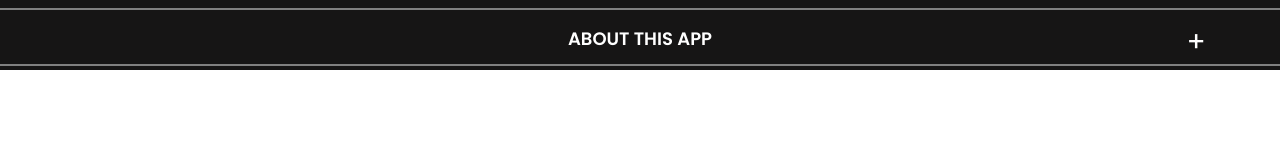
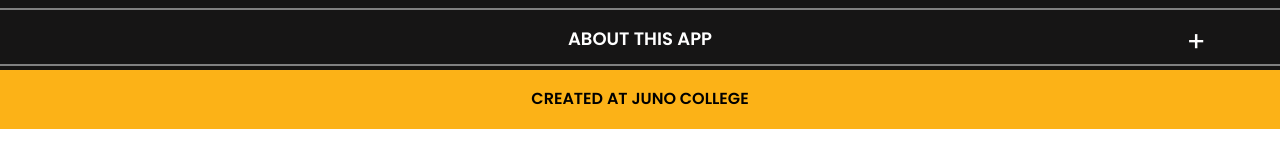
Before and after one commit to Louistam888/project3-box12, a React (Create React App) app: page / in a window 1280 px wide. Shown: the part 625-792 px from the top of the page. Built offline with nearby package versions, Linux system fonts and the light colour scheme; no server answers; the database is empty.

Commit message:
added footer

```diff
--- a/src/About.js
+++ b/src/About.js
@@ -27,7 +27,7 @@ const About = (props)=> {
                 <div className="aboutContent">
                 <h3>What is the Box 12 Association?</h3>
 
-                  <p className="aboutDetails"> Founded in 1948, the Box 12 Association has been providing continous support to Toronto firefighters for over 70 years. This all-volunteer organization brings much-needed refreshments and food to fire crews at large emergency scenes. The organization's name comes from alarm box 12, which was pulled in 1904 to summon emergency crews at the outbreak of the Great Toronto Fire - the largest in Toronto's history.
+                  <p className="aboutDetails"> Founded in 1948, the Box 12 Association has been providing continuous support to Toronto firefighters for over 70 years. This all-volunteer organization brings much-needed refreshments and food to fire crews at large emergency scenes. The organization's name comes from alarm box 12, which was pulled in 1904 to summon emergency crews at the outbreak of the Great Toronto Fire - the largest in Toronto's history.
                   </p>
                 </div>
               </div>
@@ -39,4 +39,4 @@ const About = (props)=> {
   )
 }
 
-export default About
+export default About;
--- a/src/App.js
+++ b/src/App.js
@@ -6,6 +6,7 @@ import Available from './Available';
 import Allvolunteers from "./Allvolunteers";
 import Addnewvol from "./Addnewvol";
 import About from "./About";
+import Footer from "./Footer";
 
 //SASS
 import "./partials/setup.scss";
@@ -17,6 +18,7 @@ import "./partials/mediaQueries.scss";
 import "./partials/volunteer.scss";
 import "./partials/accordion.scss";
 import "./partials/addNewVol.scss";
+import "./partials/footer.scss";
 
 //FIREBASE IMPORT
 import firebaseConfig from "./firebase";
@@ -83,6 +85,7 @@ function App() {
                        handleAccordion ={accordion} />
         <Addnewvol handleAccordion={accordion}/>
         <About handleAccordion={accordion} />
+        <Footer />
       </div> {/* div end */}
     </div> // app div end
   );
--- /dev/null
+++ b/src/Footer.js
@@ -0,0 +1,9 @@
+const Footer = () => {
+  return (
+    <footer>
+      Created at Juno College
+    </footer>
+  )
+}
+
+export default Footer;
--- /dev/null
+++ b/src/partials/footer.scss
@@ -0,0 +1,11 @@
+@import "./variables.scss";
+
+footer {
+  font-family: $mainAccent;
+  font-size: 1.6rem;
+  display: flex;
+  justify-content: center;
+  text-transform: uppercase;
+  padding: 20px;
+  background-color: $TFSyellow;
+}
--- /dev/null
+++ b/styles/footer.css
@@ -0,0 +1,27 @@
+@font-face {
+  font-family: "Poppins-SemiBold";
+  src: url("../fonts/Poppins/Poppins-SemiBold.ttf");
+  font-weight: 700;
+  font-display: swap;
+}
+@font-face {
+  font-family: "OpenSans-Bold";
+  src: url("../fonts/Open_Sans/static/OpenSans/OpenSans-Bold.ttf");
+  font-weight: 700;
+  font-display: swap;
+}
+@font-face {
+  font-family: "OpenSans-Regular";
+  src: url("../fonts/Open_Sans/static/OpenSans/OpenSans-Regular.ttf");
+  font-weight: 500;
+  font-display: swap;
+}
+footer {
+  font-family: "Poppins-Semibold";
+  font-size: 1.6rem;
+  display: flex;
+  justify-content: center;
+  text-transform: uppercase;
+  padding: 20px;
+  background-color: #fcb217;
+}
```
